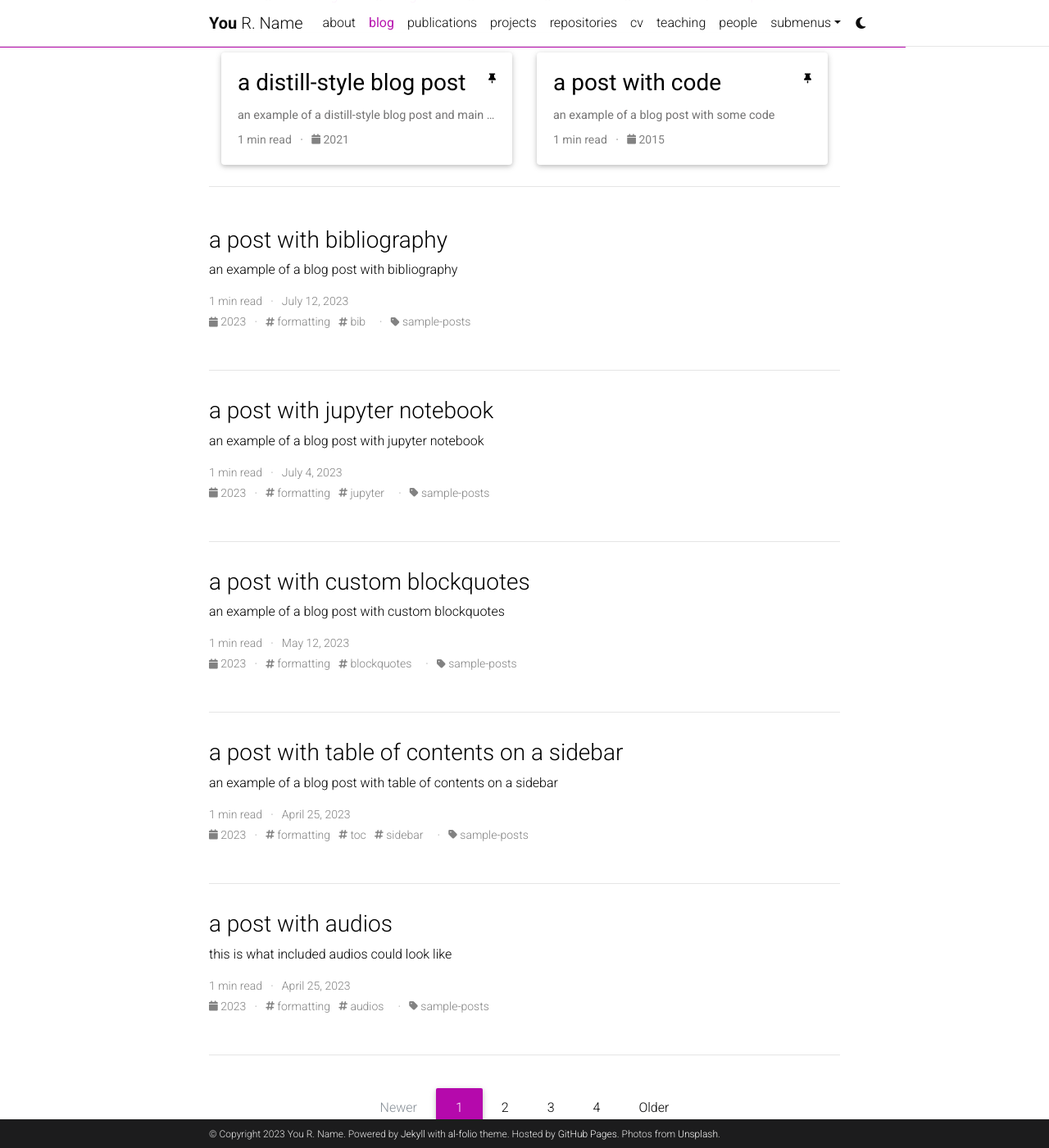
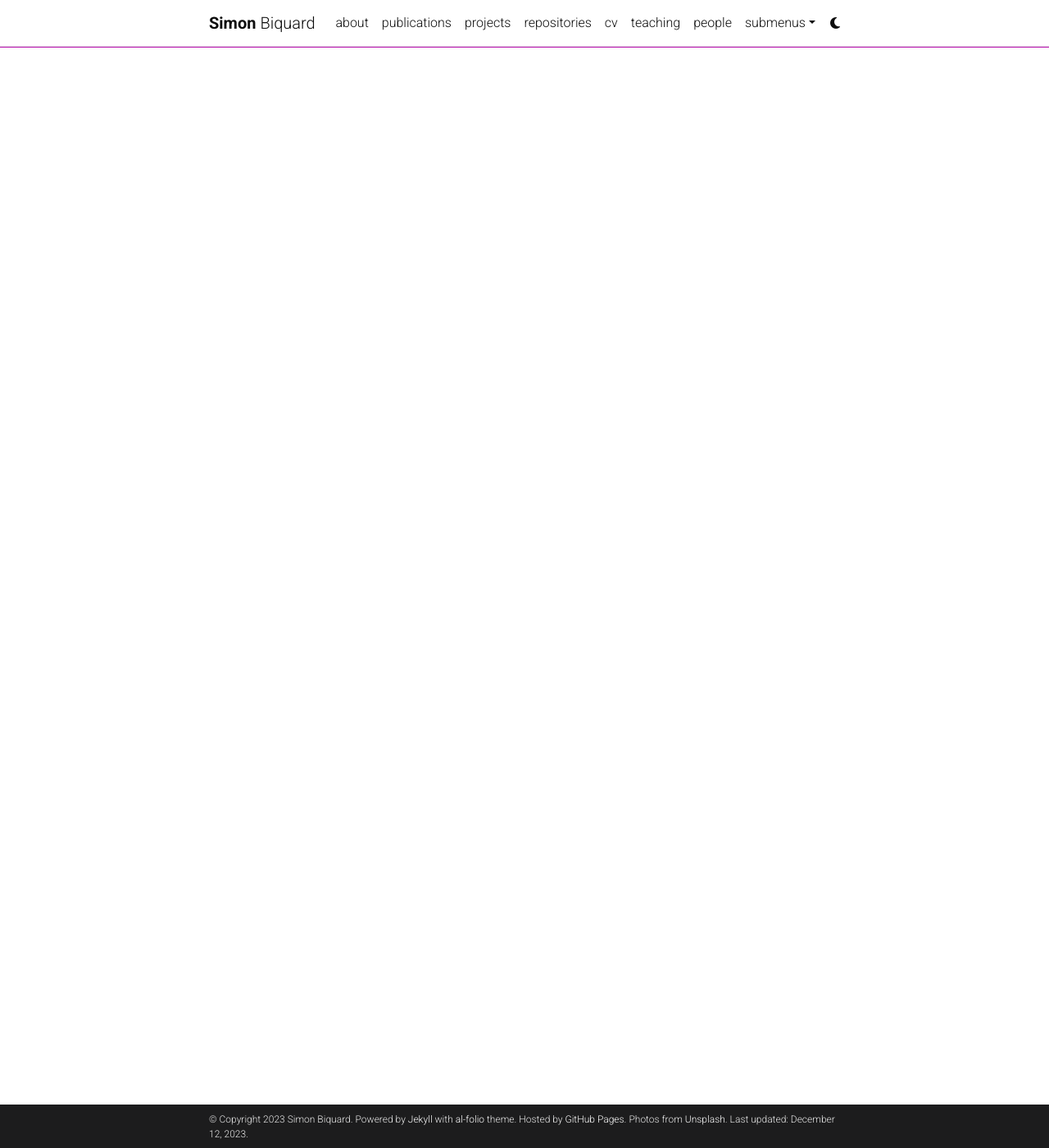
Before and after one commit to sbiquard/sbiquard.github.io, a Jekyll site: the page built from blog/index.html, in a window 1280 px wide and 1400 px high, scrolled down 385 px. Shown: the whole window at 82% size. Built offline with Jekyll 4.4.1, drawn with Linux system fonts in a browser that asks for light colours; the list of posts is cut into pages by our own code; comment, search, counter and statistics services are not loaded; a style sheet for code colours, icons or effects is not loaded; some of the changed text lies outside the part shown.

Commit message:
update _config.yml

```diff
--- a/_config.yml
+++ b/_config.yml
@@ -3,24 +3,24 @@
 # -----------------------------------------------------------------------------
 
 title: blank # the website title (if blank, full name will be used instead)
-first_name: You
-middle_name: R.
-last_name: Name
-email: you@example.com
+first_name: Simon
+middle_name:
+last_name: Biquard
+email: biquard@apc.in2p3.fr
 description: > # the ">" symbol means to ignore newlines until "footer_text:"
-  A simple, whitespace theme for academics. Based on [*folio](https://github.com/bogoli/-folio) design.
+  Simon Biquard's academic website.
 footer_text: >
   Powered by <a href="https://jekyllrb.com/" target="_blank">Jekyll</a> with <a href="https://github.com/alshedivat/al-folio">al-folio</a> theme.
   Hosted by <a href="https://pages.github.com/" target="_blank">GitHub Pages</a>.
   Photos from <a href="https://unsplash.com" target="_blank">Unsplash</a>.
-keywords: jekyll, jekyll-theme, academic-website, portfolio-website  # add your own keywords or leave empty
+keywords: cosmology, cosmic microwave background, data analysis  # add your own keywords or leave empty
 
 lang: en # the language of your site (for example: en, fr, cn, ru, etc.)
 icon: ⚛️  # the emoji used as the favicon (alternatively, provide image name in /assets/img/)
 
-url: https://alshedivat.github.io # the base hostname & protocol for your site
-baseurl: /al-folio # the subpath of your site, e.g. /blog/
-last_updated: false # set to true if you want to display last updated in the footer
+url: https://sbiquard.github.io # the base hostname & protocol for your site
+baseurl: # the subpath of your site, e.g. /blog/
+last_updated: true # set to true if you want to display last updated in the footer
 impressum_path:  # set to path to include impressum link in the footer, use the same path as permalink in a page, helps to conform with EU GDPR
 
 # -----------------------------------------------------------------------------
@@ -41,7 +41,7 @@
 # will use title and url fields
 # Take a look to https://github.com/jekyll/jekyll-feed for more customization
 
-rss_icon: true
+rss_icon: false
 
 # -----------------------------------------------------------------------------
 # Layout
@@ -67,7 +67,7 @@
 # Social integration
 # -----------------------------------------------------------------------------
 
-github_username: # your GitHub user name
+github_username: sbiquard # your GitHub user name
 gitlab_username: # your GitLab user name
 x_username: # your X handle
 mastodon_username: # your mastodon instance+username in the format instance.tld/@username
@@ -76,7 +76,7 @@
 scholar_userid: # your Google Scholar ID
 semanticscholar_id: # your Semantic Scholar ID
 whatsapp_number: # your WhatsApp number (full phone number in international format. Omit any zeroes, brackets, or dashes when adding the phone number in international format.)
-orcid_id: # your ORCID ID
+orcid_id: 0000-0002-1493-2963 # your ORCID ID
 medium_username: # your Medium username
 quora_username: # your Quora username
 publons_id: # your ID on Publons
@@ -104,7 +104,6 @@
 wechat_qr: # filename of your wechat qr-code saved as an image (e.g., wechat-qr.png if saved to assets/img/wechat-qr.png)
 
 contact_note: >
-  You can even add a little note about which of these is the best way to reach you.
 
 # -----------------------------------------------------------------------------
 # Analytics and search engine verification
@@ -120,43 +119,43 @@
 # Blog
 # -----------------------------------------------------------------------------
 
-blog_name: al-folio # blog_name will be displayed in your blog page
-blog_nav_title: blog # your blog must have a title for it to be displayed in the nav bar
-blog_description: a simple whitespace theme for academics
-permalink: /blog/:year/:title/
+# blog_name: al-folio # blog_name will be displayed in your blog page
+# blog_nav_title: blog # your blog must have a title for it to be displayed in the nav bar
+# blog_description: a simple whitespace theme for academics
+# permalink: /blog/:year/:title/
 
-# Pagination
-pagination:
-  enabled: true
+# # Pagination
+# pagination:
+#   enabled: true
 
-related_blog_posts:
-  enabled: true
-  max_related: 5
+# related_blog_posts:
+#   enabled: true
+#   max_related: 5
 
-# Giscus comments (RECOMMENDED)
-# Follow instructions on https://giscus.app/ to setup for your repo to fill out
-# the information below.
-giscus:
-  repo:                          # <your-github-user-name>/<your-github-repo-name>
-  category: Comments             # name of the category under which discussions will be created
-  mapping: title                 # identify discussions by post title
-  strict: 1                      # use strict identification mode
-  reactions_enabled: 1           # enable (1) or disable (0) emoji reactions
-  input_position: bottom         # whether to display input form below (bottom) or above (top) the comments
-  theme: preferred_color_scheme  # name of the color scheme (preferred works well with al-folio light/dark mode)
-  emit_metadata: 0
-  lang: en
+# # Giscus comments (RECOMMENDED)
+# # Follow instructions on https://giscus.app/ to setup for your repo to fill out
+# # the information below.
+# giscus:
+#   repo:                          # <your-github-user-name>/<your-github-repo-name>
+#   category: Comments             # name of the category under which discussions will be created
+#   mapping: title                 # identify discussions by post title
+#   strict: 1                      # use strict identification mode
+#   reactions_enabled: 1           # enable (1) or disable (0) emoji reactions
+#   input_position: bottom         # whether to display input form below (bottom) or above (top) the comments
+#   theme: preferred_color_scheme  # name of the color scheme (preferred works well with al-folio light/dark mode)
+#   emit_metadata: 0
+#   lang: en
 
-# Disqus comments (DEPRECATED)
-disqus_shortname: al-folio # put your disqus shortname
-# https://help.disqus.com/en/articles/1717111-what-s-a-shortname
+# # Disqus comments (DEPRECATED)
+# disqus_shortname: al-folio # put your disqus shortname
+# # https://help.disqus.com/en/articles/1717111-what-s-a-shortname
 
-# External sources.
-# If you have blog posts published on medium.com or other external sources,
-# you can display them in your blog by adding a link to the RSS feed.
-external_sources:
-  - name: medium.com
-    rss_url: https://medium.com/@al-folio/feed
+# # External sources.
+# # If you have blog posts published on medium.com or other external sources,
+# # you can display them in your blog by adding a link to the RSS feed.
+# external_sources:
+#   - name: medium.com
+#     rss_url: https://medium.com/@al-folio/feed
 
 # -----------------------------------------------------------------------------
 # Collections
@@ -263,8 +262,8 @@
     tag: '/blog/tag/:name/'
     category: '/blog/category/:name/'
 
-display_tags: ['formatting', 'images', 'links', 'math', 'code'] # these tags will be displayed on the front page of your blog
-display_categories: ['blockquotes'] # these categories will be displayed on the front page of your blog
+# display_tags: ['formatting', 'images', 'links', 'math', 'code'] # these tags will be displayed on the front page of your blog
+# display_categories: ['blockquotes'] # these categories will be displayed on the front page of your blog
 
 # -----------------------------------------------------------------------------
 # Jekyll Scholar
@@ -272,8 +271,8 @@
 
 scholar:
 
-  last_name: [Einstein]
-  first_name: [Albert, A.]
+  last_name: [Biquard]
+  first_name: [Simon, S, S.]
 
   style: apa
   locale: en
```
